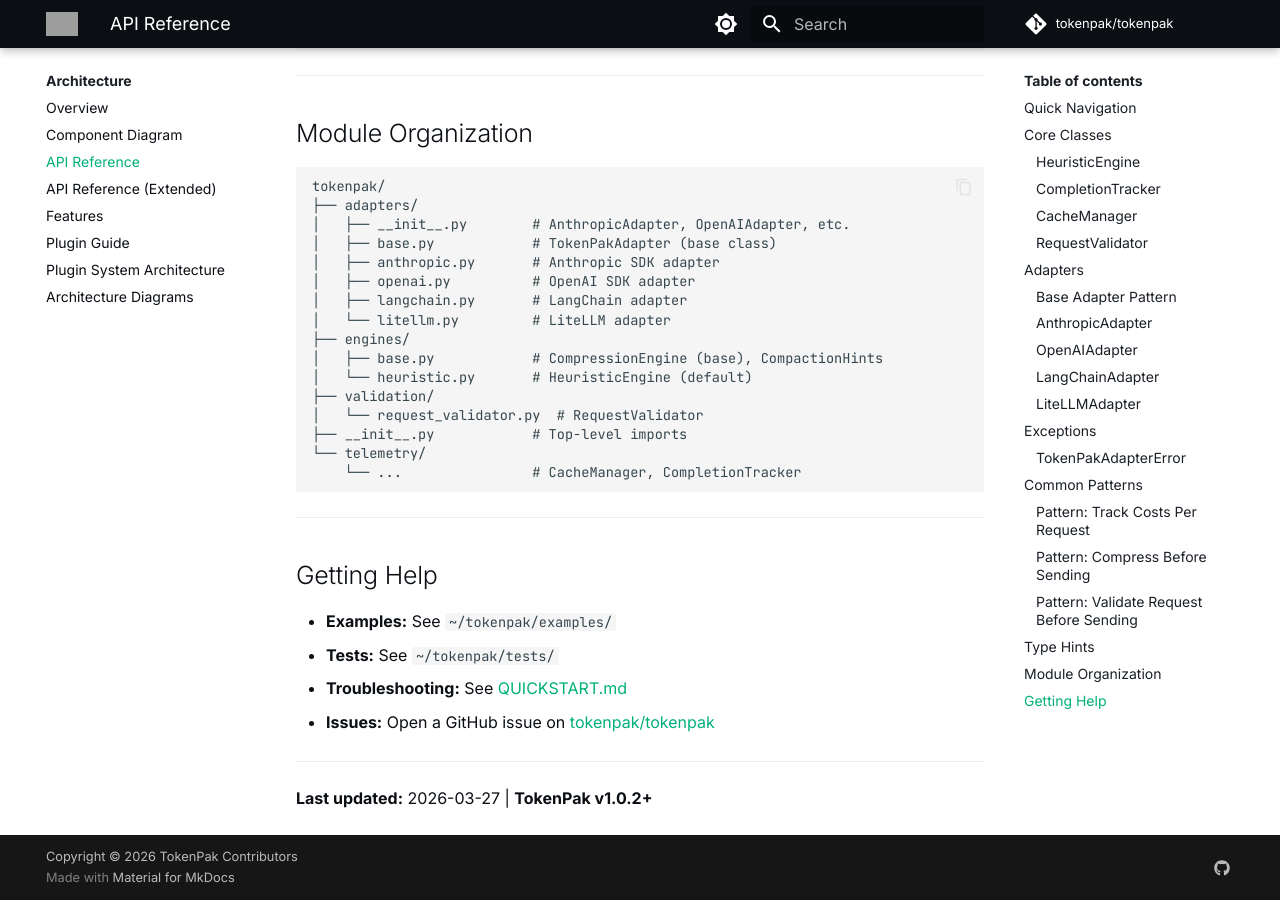
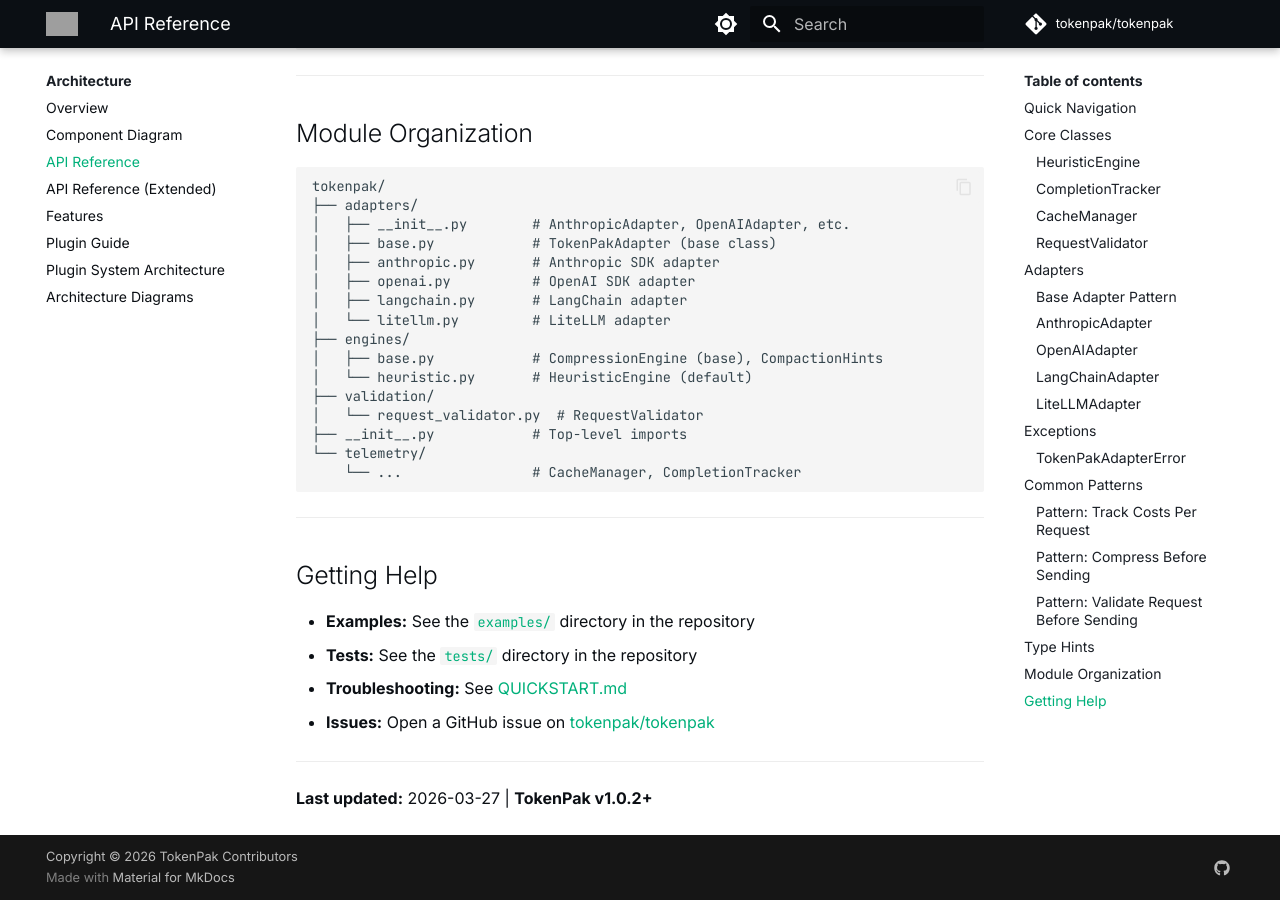
Before and after one commit to tokenpak/docs, an MkDocs documentation site: the page built from docs/API.md, in a window 1280 px wide and 900 px high, scrolled down 7517 px. Built offline with MkDocs 1.6.1 and Material for MkDocs 9.7.7, drawn with Linux system fonts in a browser that asks for light colours; comment, search, counter and statistics services are not loaded; grey boxes are pictures that could not be loaded.

Commit message:
docs: replace home-relative example/test paths in API.md with repository links
The Getting Help section referenced local home-relative paths for the
examples and tests directories. Point readers to the repository tree on
GitHub instead so the published docs do not assume a local checkout.

```diff
--- a/docs/API.md
+++ b/docs/API.md
@@ -396,8 +396,8 @@
 
 ## Getting Help
 
-- **Examples:** See `~/tokenpak/examples/`
-- **Tests:** See `~/tokenpak/tests/`
+- **Examples:** See the [`examples/`](https://github.com/tokenpak/tokenpak/tree/main/examples) directory in the repository
+- **Tests:** See the [`tests/`](https://github.com/tokenpak/tokenpak/tree/main/tests) directory in the repository
 - **Troubleshooting:** See [QUICKSTART.md](./QUICKSTART.md#troubleshooting)
 - **Issues:** Open a GitHub issue on [tokenpak/tokenpak](https://github.com/tokenpak/tokenpak)
 
```
